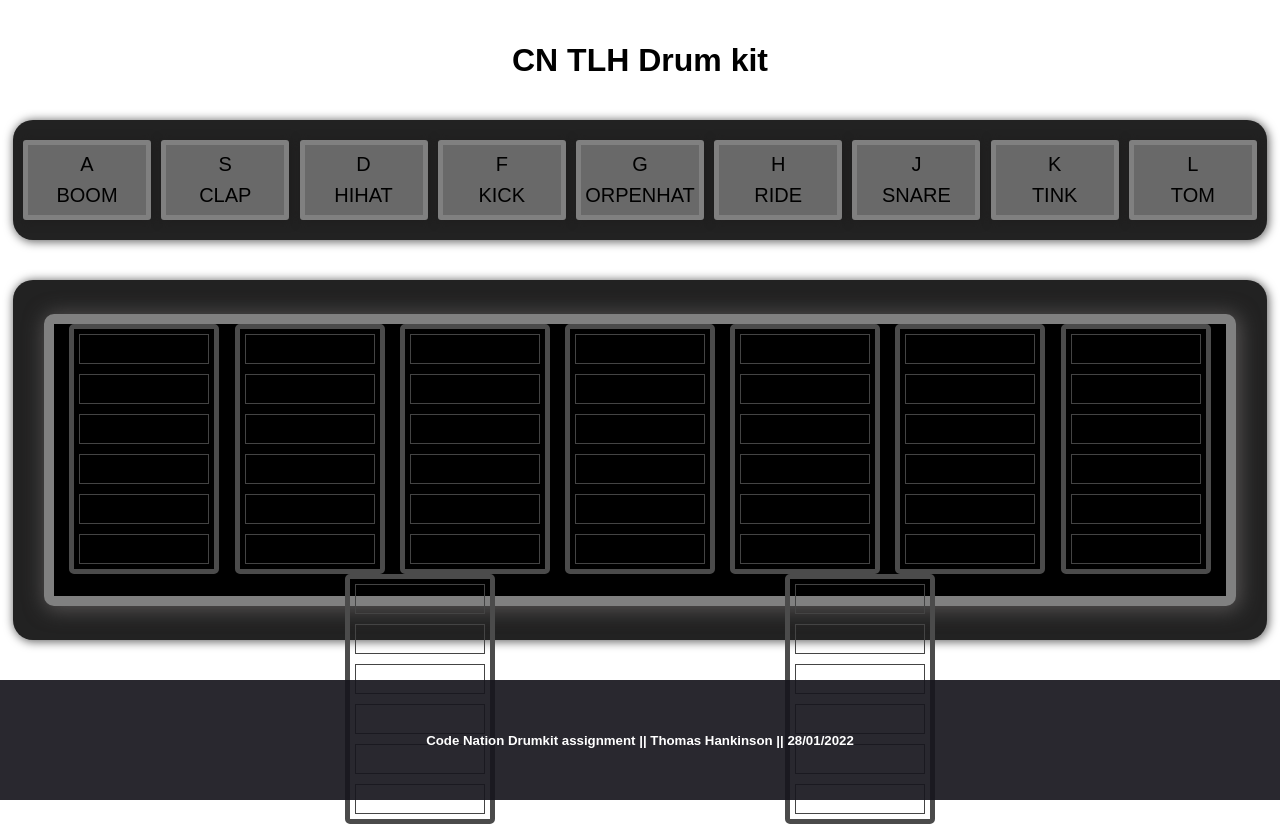
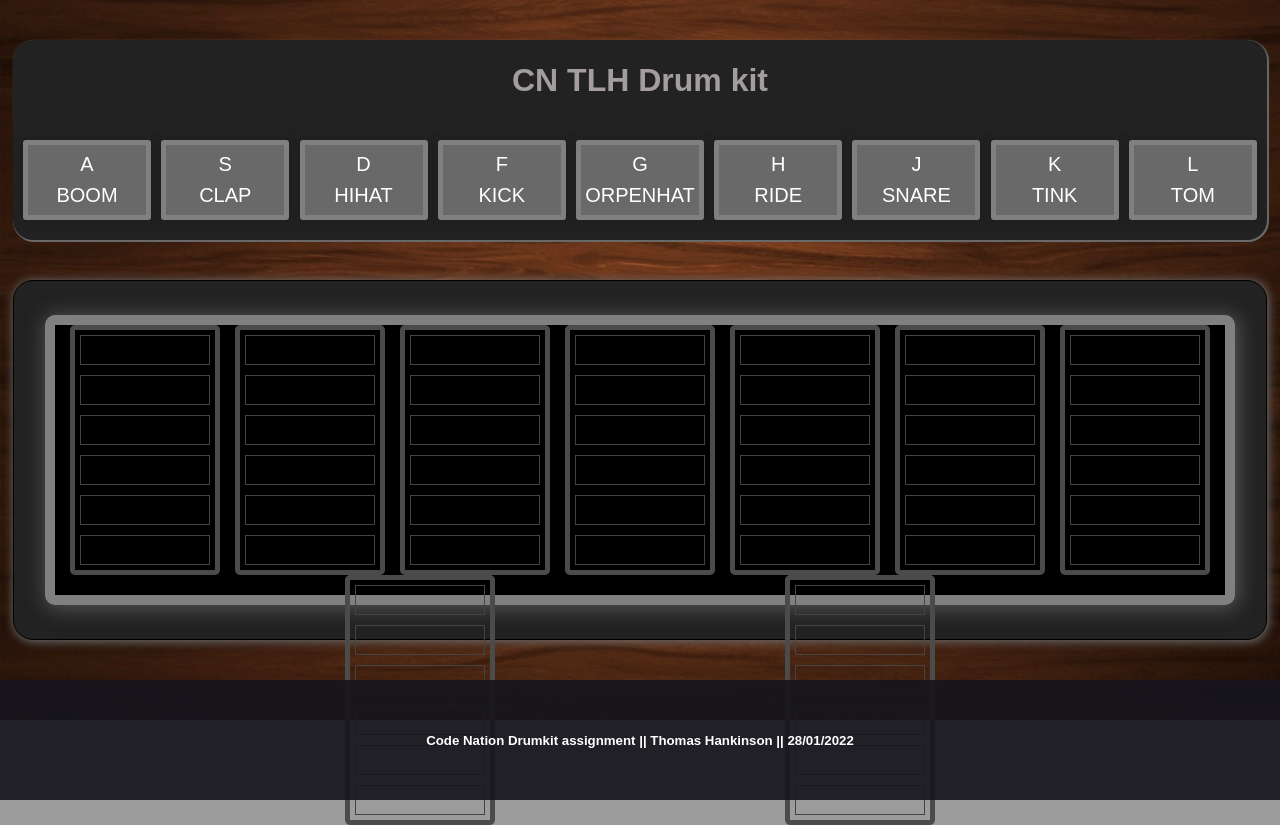
Before and after one commit to thankinson/cn_tlh_drumkit, a plain HTML site: page index.html in a window 1280 px wide. Drawn offline with Linux system fonts and the light colour scheme.

Commit message:
update index.htmml and css

```diff
--- a/index.html
+++ b/index.html
@@ -9,7 +9,7 @@
 <!-- main container -->
 <div id="main-container">
 <!-- ########################################################################## -->
-
+    <div id="space-div"></div>
     <!-- Paget tital -->
     <div id="tital-div"><h1>CN TLH Drum kit</h1></div>
 <!-- ########################################################################## -->
--- a/stylesheet/stylesheet.css
+++ b/stylesheet/stylesheet.css
@@ -3,6 +3,7 @@
 /* global */
 h1, h2{
     font-family: Arial, Helvetica, sans-serif;
+    color: rgb(163, 157, 157);
 }
 
 h5{
@@ -13,22 +14,23 @@ p{
     font-family: Arial, Helvetica, sans-serif;
     font-size: 20px;
     font-weight: 100;
+    color: white;
 }
 /* div{
     border: black solid 1px;
 } */
 body{
     overflow: hidden;
-    background-color: rgba(255, 255, 255, 0.486);
+    background-color: rgba(53, 52, 52, 0.486);
 
 
 }
-/* body{
+body{
     background-image: url(/images/istockphoto-1145602814-612x612.jpg);
     background-repeat: no-repeat;
     background-size: 100vw;
 
-} */
+}
 * {
     box-sizing : border-box;
     -moz-box-sizing : border-box;
@@ -48,12 +50,20 @@ body{
     width: 100%;
 }
 /* ################################################ */
+#space-div{
+    height: 5vh;
+}
 #tital-div{
     display: flex;
     justify-content: center;
     align-items: center;
-    height: 15vh;
-    width: 100vw;
+    height: 10vh;
+    width: 98vw;
+    background-color: rgb(34, 34, 34);
+
+    box-shadow: dimgray 1px 1px 1px 1px;
+    border-top-left-radius: 20px;
+    border-top-right-radius: 20px;
 }
 /* ################################################ */
 #keys-div{
@@ -62,9 +72,11 @@ body{
     align-items: center;
     height: 15vh;
     width: 98vw;
-    border-radius: 20px;
+    border-bottom-left-radius: 20px;
+    border-bottom-right-radius: 20px;
     background-color: rgb(34, 34, 34);
-    box-shadow: dimgray 1px 1px 10px 1px;
+
+    box-shadow: dimgray 1px 1px 0px 1px;
     }
         .drum{
             display: flex;
@@ -75,6 +87,7 @@ body{
             width: 10vw;
             height: 10vh;
             border: gray solid 5px;
+            /* border: black solid 1px; */
             border-radius: 3px;
             background-color: dimgray;
             box-shadow: rgb(31, 30, 30) 1px 1px 10px 1px;
@@ -96,6 +109,7 @@ body{
         height: 45vh;
         width: 98vw;
         border-radius: 20px;
+        border: black solid 1px;
         background-color: rgb(34, 34, 34);
         box-shadow: dimgray 1px 1px 10px 1px;
         }
```
